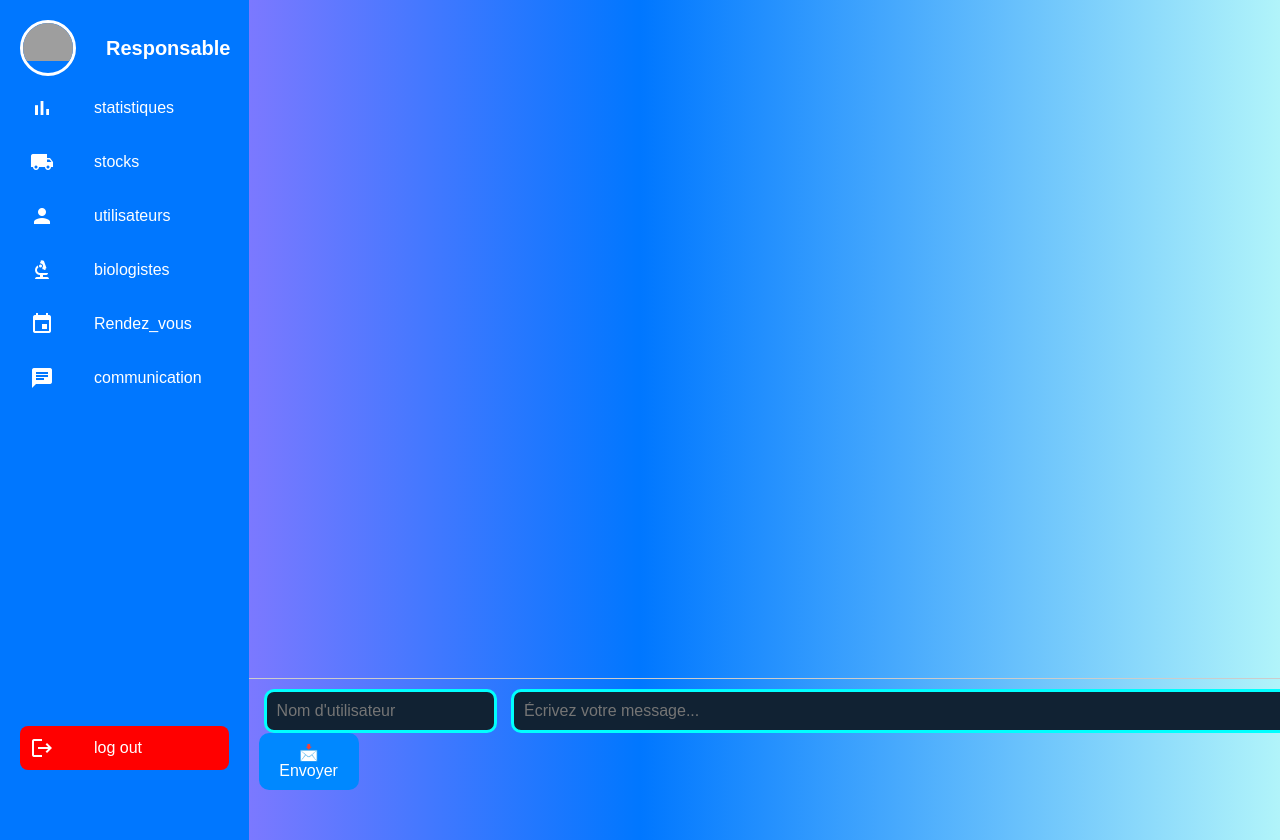
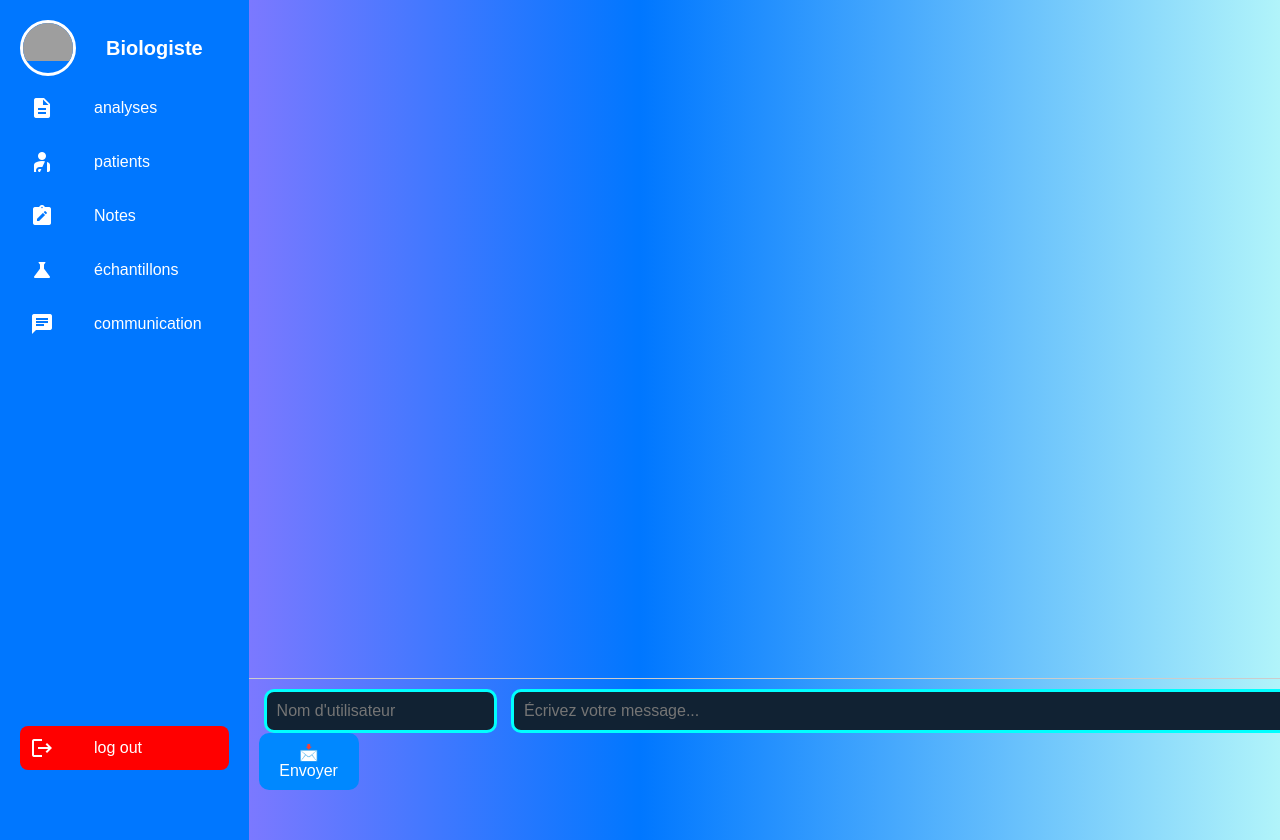
Before and after one commit to ELzouhri/GLABS, a PHP site: page /GLABS/communication.php in a window 1280 px wide. Run offline with PHP 8.4, Linux system fonts and the light colour scheme; data that the repository does not hold is empty; grey boxes are pictures that could not be loaded.

Commit message:
Update communication.php

```diff
--- a/GLABS/frant-end/biologiste/communication/communication.php
+++ b/GLABS/frant-end/biologiste/communication/communication.php
@@ -45,40 +45,34 @@ if ($_SERVER['REQUEST_METHOD'] === 'POST' && isset($_POST['submit'])) {
                 <div class="img-box">
                     <img src="../media biologiste/bio.png" alt="image de profile" >
                 </div>
-                <h2>Responsable</h2>
+                <h2>Biologiste</h2>
             </li>
-            <li>
-                <a href="http://localhost/GLABS/frant-end/respo/gestion%20des%20statistiques/statistiques.php">
-                    <i class="material-icons">bar_chart</i>
-                    <p>statistiques</p>
+  <li>
+                <a href="http://localhost/GLABS/frant-end/biologiste/gestion%20des%20analyses/Analyse.php">
+                    <i class="material-icons">description </i>
+                    <p>analyses</p>
                 </a>
             </li>
             <li>
-                <a href="http://localhost/GLABS/frant-end/respo/gestion%20des%20stocks/stocks.php">
-                    <i class="material-icons">local_shipping</i>
-                    <p>stocks</p>
+                <a href="http://localhost/GLABS/frant-end/biologiste/gestion%20des%20patients/patient.php">
+                    <i class="material-icons">personal_injury</i>
+                    <p>patients</p>
+                </a>
+            </li>
+             <li>
+                <a href="http://localhost/GLABS/frant-end/biologiste/Notes/Notes.php">
+                    <i class="material-icons">note_alt</i>
+                    <p>Notes</p>
                 </a>
             </li>
             <li>
-                <a href="http://localhost/GLABS/frant-end/respo/gestion%20des%20utilisateurs/utilisateurs.php">
-                    <i class="material-icons">person</i>
-                    <p>utilisateurs</p>
+                <a href="http://localhost/GLABS/frant-end/biologiste/gestion%20des%20echontillons/Echontillons.php">
+                    <i class="material-icons">science</i>
+                    <p>échantillons</p>
                 </a>
             </li>
             <li>
-                <a href="http://localhost/GLABS/frant-end/respo/gestion%20des%20biologistes/biologistes.php">
-                    <i class="material-icons">biotech</i>
-                    <p>biologistes</p>
-                </a>
-            </li>
-            <li>
-                <a href="http://localhost/GLABS/frant-end/respo/gestion%20des%20RDV/RDV.php">
-                    <i class="material-icons">event</i>
-                    <p>Rendez_vous</p>
-                </a>
-            </li>
-            <li>
-                <a href="http://localhost/GLABS/frant-end/respo/communication/communication.php">
+                <a href="http://localhost/GLABS/frant-end/biologiste/communication/communication.php">
                     <i class="material-icons">chat</i>
                     <p>communication</p>
                 </a>
@@ -91,6 +85,7 @@ if ($_SERVER['REQUEST_METHOD'] === 'POST' && isset($_POST['submit'])) {
             </li>
         </ul>
     </div>
+
 
     <div class="section">
         <div class="chat-container">
```
